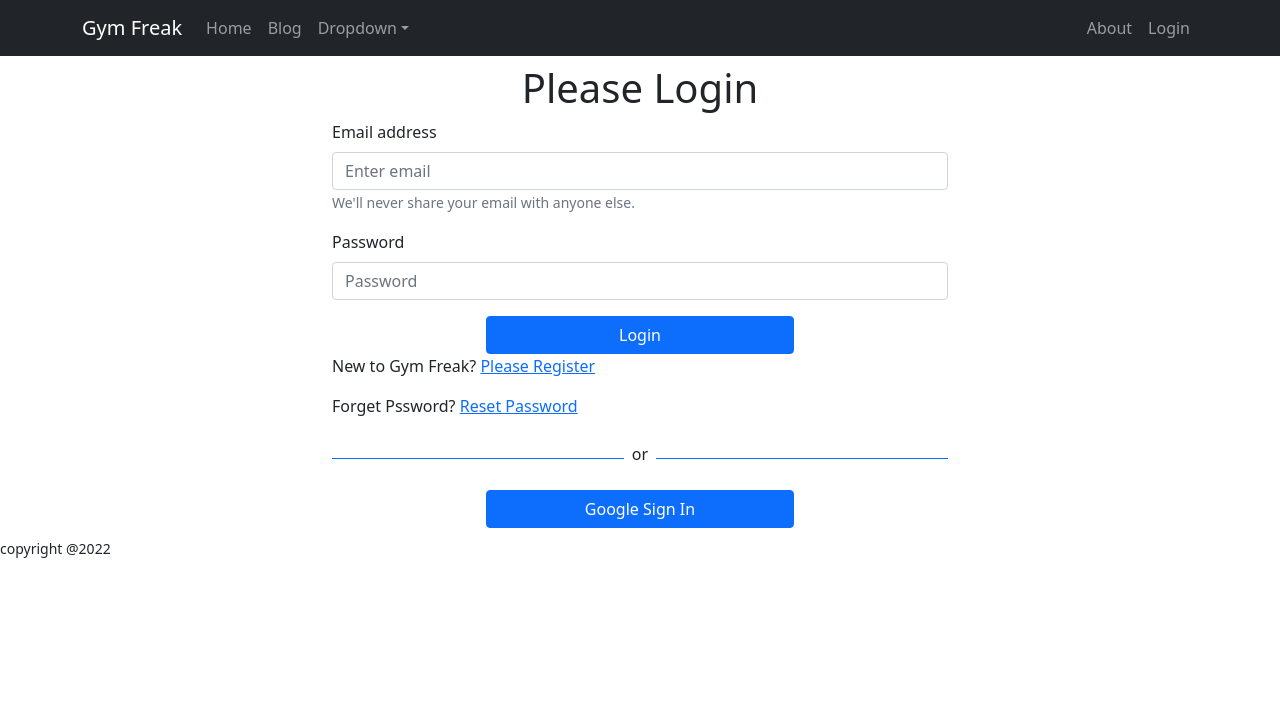
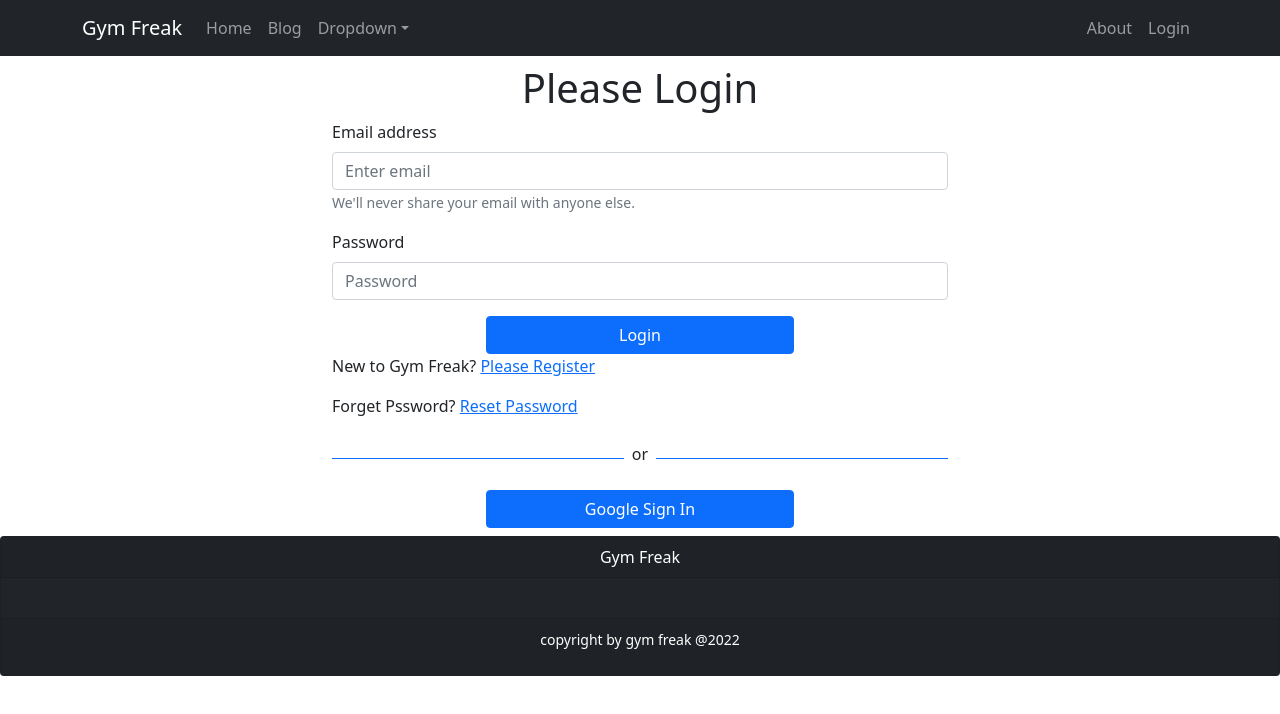
Before and after one commit to asifminhaz/gym-with-asif, a React (Create React App) app: page /login in a window 1280 px wide. Shown: the top 714 px of the page. Built offline with nearby package versions, Linux system fonts and the light colour scheme; no server answers.

Commit message:
add spinner

```diff
--- a/public/index.html
+++ b/public/index.html
@@ -24,7 +24,7 @@
       work correctly both with client-side routing and a non-root public URL.
       Learn how to configure a non-root public URL by running `npm run build`.
     -->
-    <title>React App</title>
+    <title>Gym Freak</title>
   </head>
   <body>
     <noscript>You need to enable JavaScript to run this app.</noscript>
--- /dev/null
+++ b/src/Components/Loading/Loading.js
@@ -0,0 +1,12 @@
+import React from 'react';
+import { Spinner } from 'react-bootstrap';
+
+const Loading = () => {
+          return (
+                    <div style={{height:'300px'}}  className='w-100 d-flex justify-content-center align-items-center'>
+                           <Spinner animation="border" variant="primary" />
+                    </div>
+          );
+};
+
+export default Loading;
--- a/src/Components/Login/SocialLogin/SocialLogin.js
+++ b/src/Components/Login/SocialLogin/SocialLogin.js
@@ -2,6 +2,7 @@ import React from 'react';
 import { useSignInWithGoogle } from 'react-firebase-hooks/auth';
 import { useNavigate } from 'react-router-dom';
 import auth from '../../../Firebase.init';
+import Loading from '../../Loading/Loading';
 
 
 
@@ -11,9 +12,9 @@ const SocialLogin = () => {
           let errorElement;
 
 
-          // if(loading){
-          //     return <Loading></Loading>
-          // }
+           if(loading){
+        return <Loading></Loading>
+           }
 
           if (error) {
           errorElement = <div>
--- a/src/Components/Register/Register.js
+++ b/src/Components/Register/Register.js
@@ -15,7 +15,7 @@ const Register = () => {
                     user,
                     loading,
                     error,
-                  ] = useCreateUserWithEmailAndPassword(auth);
+                  ] = useCreateUserWithEmailAndPassword(auth, {sendEmailVerification: true});
 
           const handleRegister = event => {
                     event.preventDefault()
--- a/src/Components/RequireAuth/RequireAuth.js
+++ b/src/Components/RequireAuth/RequireAuth.js
@@ -2,10 +2,15 @@ import React from 'react';
 import { useAuthState } from 'react-firebase-hooks/auth';
 import { Navigate, useLocation } from 'react-router-dom';
 import auth from '../../Firebase.init';
+import Loading from '../Loading/Loading';
 
 const RequireAuth = ({children}) => {
-          const [user,loading, error] = useAuthState(auth);
+          const [user, loading] = useAuthState(auth)
+
           const location = useLocation();
+          if(loading){
+                    return <Loading></Loading>
+          }
           if(!user){
                     return  <Navigate to = "/login" state={{from : location}} replace></Navigate>
           }
--- a/src/Footer/Footer.js
+++ b/src/Footer/Footer.js
@@ -1,4 +1,6 @@
+import { Button } from 'bootstrap';
 import React from 'react';
+import { Card } from 'react-bootstrap';
 
 const Footer = () => {
           const today = new Date();
@@ -6,7 +8,18 @@ const Footer = () => {
 
           return (
                     <footer>
-                    <p><small>copyright @{year}</small></p>
+ <Card className="text-center bg-dark text-white">
+  <Card.Header>Gym Freak</Card.Header>
+  <Card.Body>
+    <Card.Title></Card.Title>
+    <Card.Text>
+
+    </Card.Text>
+
+  </Card.Body>
+  <Card.Footer><p><small>copyright by gym freak @{year}</small></p></Card.Footer>
+</Card>
+
                     </footer>
           );
 };
```
